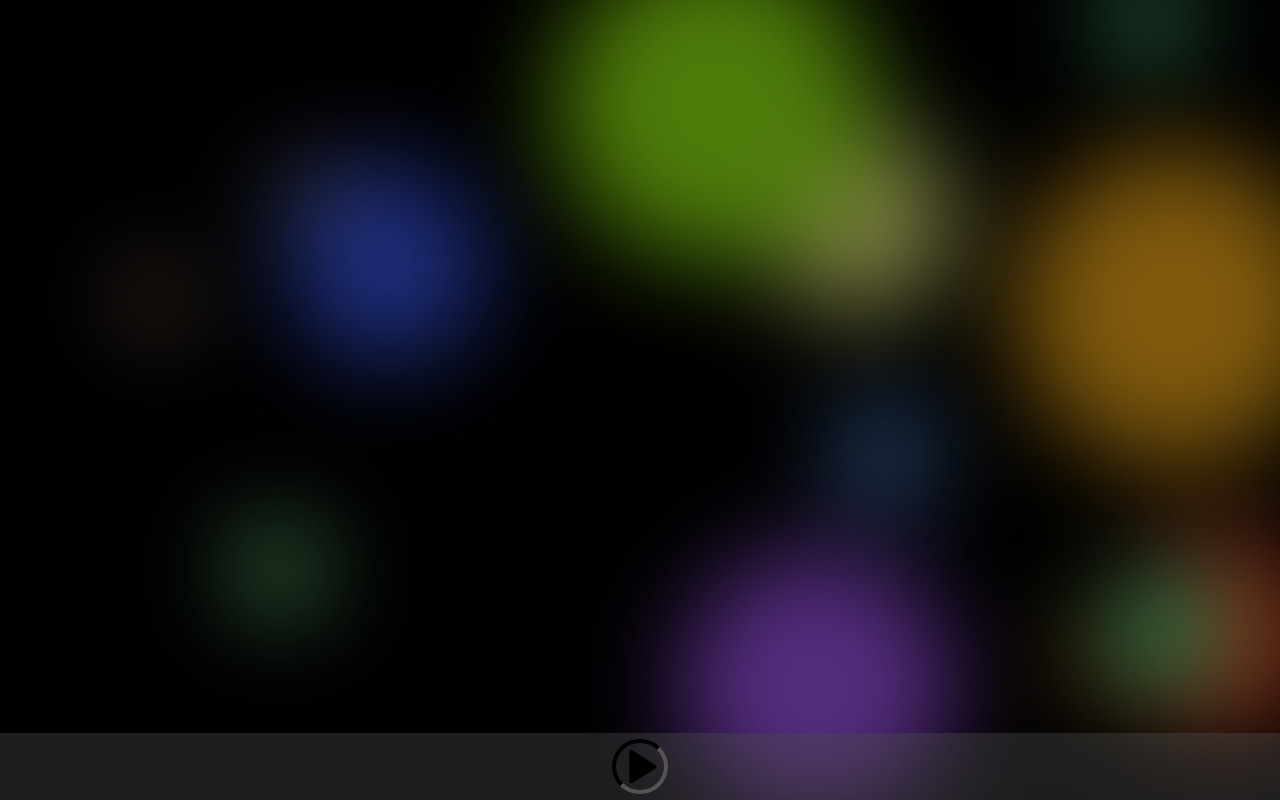
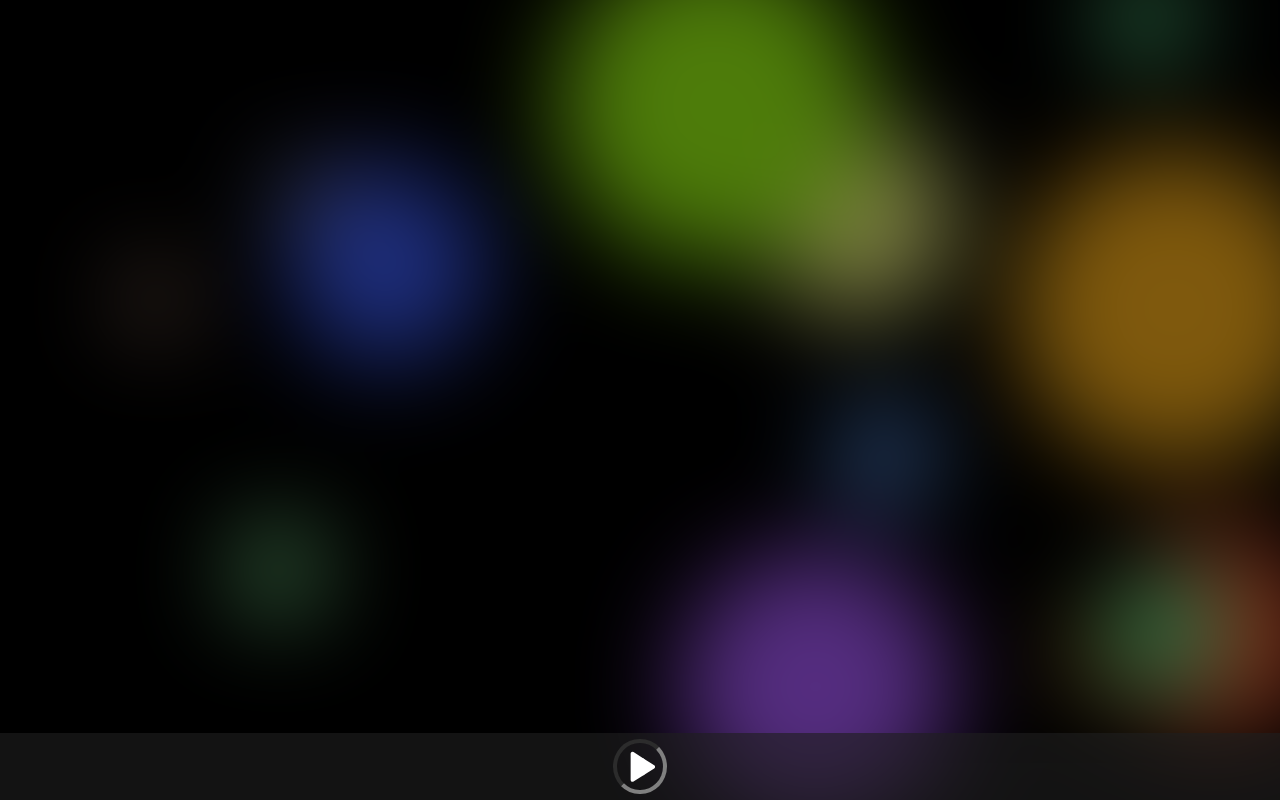
Before and after one commit to Vadim3636/bg, a plain HTML site: page index.html in a window 1280 px wide. Drawn offline with Linux system fonts and the light colour scheme.

Commit message:
player-upd

```diff
--- a/icons/play-pause/play-pause.css
+++ b/icons/play-pause/play-pause.css
@@ -6,6 +6,9 @@
 } */
 
 play-pause {
+    display: flex;
+    justify-content: center;
+    align-items: center;
     --size: 80%;
     /* height: var(--size); */
     width: max-content;
@@ -13,10 +16,10 @@ play-pause {
 
 play-pause svg {
     display: block;
-    height: 100%;
-    width: 100%;
-    fill: black;
-    stroke: black;
+    height: 95%;
+    width: 95%;
+    fill: var(--button-color);
+    stroke: var(--button-color);
     stroke-width: 4;
     stroke-linejoin: round;
 }
--- a/icons/play-pause/play-pause.js
+++ b/icons/play-pause/play-pause.js
@@ -18,4 +18,4 @@ className = 'clicked';
 
 })
 
-el.click();
+window.addEventListener("load", function() { setTimeout(function() { el.click(); }, 50); });
--- a/index.html
+++ b/index.html
@@ -6,13 +6,16 @@
     <meta name="viewport" content="width=device-width, initial-scale=1.0">
     <title>Document</title>
 
-    <script src="jquery-3.7.1.min.js"></script>
+    <script src="script/jquery-3.7.1.min.js"></script>
 
     <link rel="stylesheet" href="style.css">
 
+    <!-- Importing particle background -->
     <link rel="stylesheet" href="particles\particle.css">
     <script src="particles\particle.js" defer></script>
+    <!-- End of importing -->
 
+    <!-- Importing play-pause button -->
     <script>
         $(function(){
           $("play-pause").load("icons/play-pause/play-pause.html");
@@ -20,6 +23,7 @@
     </script>
     <link rel="stylesheet" href="icons/play-pause/play-pause.css">
     <script src="icons/play-pause/play-pause.js" defer></script>
+    <!-- End of importing -->
 </head>
 <body>
     <background>
--- a/particles/particle.js
+++ b/particles/particle.js
@@ -5,7 +5,7 @@ function randInt(min, max) {
     return Math.random() * (max - min) + min;
 }
 
-window.onload = function() {
+window.addEventListener("load", function() {
     setInterval(function() {
         let particle = document.createElement("particle");
         let size = randInt(0, 50) + "vmin";
@@ -19,4 +19,4 @@ window.onload = function() {
             particle.remove();
         }, animationDuration * 1000);
     }, 300);
-}
+});
--- a/style.css
+++ b/style.css
@@ -1,4 +1,6 @@
 *{
+    --button-color: white;
+    --button-color-border: rgb(128, 128, 128);
     margin: 0;
 }
 
@@ -37,11 +39,11 @@ interface player{
     align-items: center;
     /* flex: 10; */
     height: 50pt;
-    background: rgba(43, 43, 43, 0.7);
+    background: rgba(24, 24, 24, 0.815);
 }
 play-pause{
     height: 50%;
-    border: 4px inset rgb(0, 0, 0);
+    border: 4px inset var(--button-color-border);
     border-radius: 50%;
     padding: 7px;
 }
```
Also changed, not shown: particles/particle.html (added, +3 -0 lines), script/jquery-3.7.1.min.js (renamed from jquery-3.7.1.min.js).
